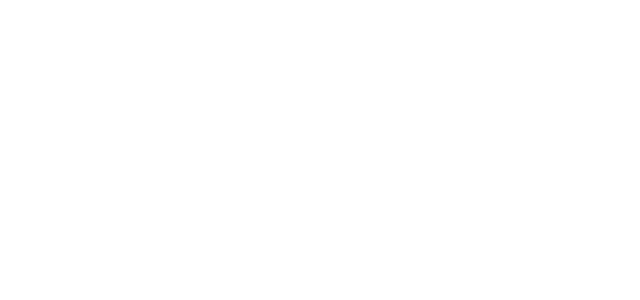
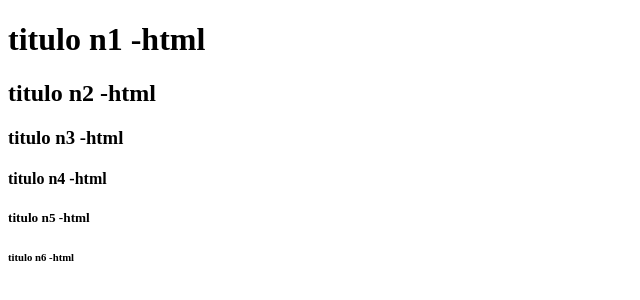
Before and after one commit to Urielmanrique25-cyber/Practicas_profesionalizantes-1-Profe-sabas, a plain HTML site: page index.html in a window 1280 px wide. Shown: the whole page, without its empty margins (0-640 px from the left). Drawn offline with Linux system fonts and the light colour scheme.

Commit message:
Update index.html
gvffgfggff

```diff
--- a/index.html
+++ b/index.html
@@ -1,9 +1,14 @@
 <!DOCTYPE html><!--ETIQUETA principal-->
 <html><!--ETIQUETA de Apertura-->
     <head><!--pie de pagina-->
-
+         <Title>hTML</Title><!--NOMBRE DE-->
     </head>
     <body> <!--CUERPO-->
-
+       <h1>titulo n1 -html</h1>
+       <h2>titulo n2 -html</h2>
+       <h3>titulo n3 -html</h3>
+       <h4>titulo n4 -html</h4>
+       <h5>titulo n5 -html</h5>
+       <h6>titulo n6 -html</h6>
     </body>
 </html>
```
